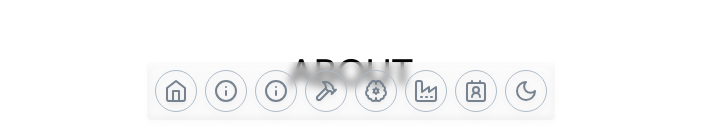
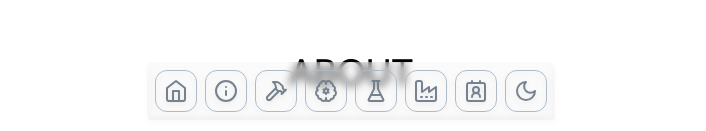
Before and after one commit to rodrigosnantes/my-tailwind-portfolio, a React (Vite) app: page / in a window 1280 px wide. Shown: the part 669-800 px from the top of the page, without its empty margins (289-995 px from the left). Built offline with nearby package versions, Linux system fonts and the light colour scheme.

Commit message:
update icons

```diff
--- a/src/view/use-case/floating-control/FloatingControl.tsx
+++ b/src/view/use-case/floating-control/FloatingControl.tsx
@@ -6,6 +6,7 @@ import {
   HammerIcon,
   Info,
   Factory,
+  FlaskConical
 } from 'lucide-react';
 import { cloneElement, useContext } from 'react';
 import { ThemeContext } from '../../../App';
@@ -17,9 +18,9 @@ export default function FloatingControl() {
   const navList = [
     { ref: '#start', title: 'Home', icon: <Home />, callback: null },
     { ref: '#about', title: '', icon: <Info />, callback: null },
-    { ref: '#services', title: '', icon: <Info />, callback: null },
-    { ref: '#skills', title: '', icon: <HammerIcon />, callback: null },
-    { ref: '#works', title: '', icon: <BrainCog />, callback: null },
+    { ref: '#services', title: '', icon: <HammerIcon />, callback: null },
+    { ref: '#skills', title: '', icon: <BrainCog />, callback: null },
+    { ref: '#works', title: '', icon: <FlaskConical />, callback: null },
     { ref: '#projects', title: '', icon: <Factory />, callback: null },
     { ref: '#contact', title: 'Contact', icon: <Contact2 />, callback: null },
     { ref: '#', title: '', icon: <Moon />, callback: handleTheme },
--- a/src/view/use-case/floating-control/components/NavIcon.tsx
+++ b/src/view/use-case/floating-control/components/NavIcon.tsx
@@ -3,7 +3,7 @@ import { TnavItem } from '../../../../app/data/t-nav-item';
 export default function NavIcon({ reference, children, callback }: TnavItem) {
   return (
     <a
-      className="rounded-full p-1 md:p-2 border border-dark-font-light dark:border-gray-200 hover:border-dark-pink duration-200 hover:dark:border-dark-pink"
+      className="rounded-xl p-1 md:p-2 border border-dark-font-light dark:border-gray-200 hover:border-dark-pink duration-200 hover:dark:border-dark-pink"
       href={reference}
       onClick={callback}
     >
--- a/src/view/use-case/project-sec/components/ProjectItemCard.tsx
+++ b/src/view/use-case/project-sec/components/ProjectItemCard.tsx
@@ -2,6 +2,13 @@ import Typography from '../../../ui/typography/Typography';
 import HashtagItem from './HastagItem';
 
 export default function ProjectItemCard() {
+
+  const handleOpen = () => {
+      const link = document.createElement('a');
+      // link.setAttribute('target', '_blank');
+      // link.click();
+      alert('abre aqui')
+  }
   return (
     <div
       className="
@@ -13,11 +20,15 @@ export default function ProjectItemCard() {
       border
       border-dark-border
       hover:bg-dark-pink
+      hover:border-white
+      hover:cursor-pointer
       dark:bg-dark-background-card
       dark:hover:bg-dark-pink
+      dark:hover:border-dark-pink
       "
       data-aos="fade-down"
       data-aos-duration="1000"
+      onClick={handleOpen}
     >
       <div className="p-4">
         <img
@@ -26,11 +37,11 @@ export default function ProjectItemCard() {
           alt="Sunset in the mountains"
         />
 
-        <div className="pt-4">
+        {/* <div className="pt-4">
           <HashtagItem title="#react" />
           <HashtagItem title="#ts" />
           <HashtagItem title="#reactquery" />
-        </div>
+        </div> */}
       </div>
     </div>
   );
--- a/src/view/use-case/services-sec/components/ServiceItem.tsx
+++ b/src/view/use-case/services-sec/components/ServiceItem.tsx
@@ -17,11 +17,12 @@ export default function ServiceItem({
       shadow-md
       border
       border-dark-border
-      dark:bg-dark-background-card
       hover:bg-dark-pink
       hover:text-white
+      hover:border-dark-pink
       dark:hover:bg-dark-pink
       dark:text-dark-font-light
+      dark:bg-dark-background-card
       dark:hover:text-white"
       data-aos="fade-down"
       data-aos-duration="1000"
--- a/src/view/use-case/skill-sec/SkillSec.tsx
+++ b/src/view/use-case/skill-sec/SkillSec.tsx
@@ -25,7 +25,7 @@ export default function SkillSec() {
     { title: 'Vue', value: 40, icon: <VueIcon />, class: STYLE },
     { title: 'MongoDB', value: 60, icon: <MongodbIcon />, class: STYLE },
     { title: 'MaterialUi', value: 75, icon: <MongodbIcon />, class: STYLE },
-    { title: 'git', value: 80, icon: <MongodbIcon />, class: STYLE },
+    { title: 'Git', value: 80, icon: <MongodbIcon />, class: STYLE },
   ];
 
   return (
```
Also changed, not shown: 1 other file (tests, documents, lock files or other folders).
